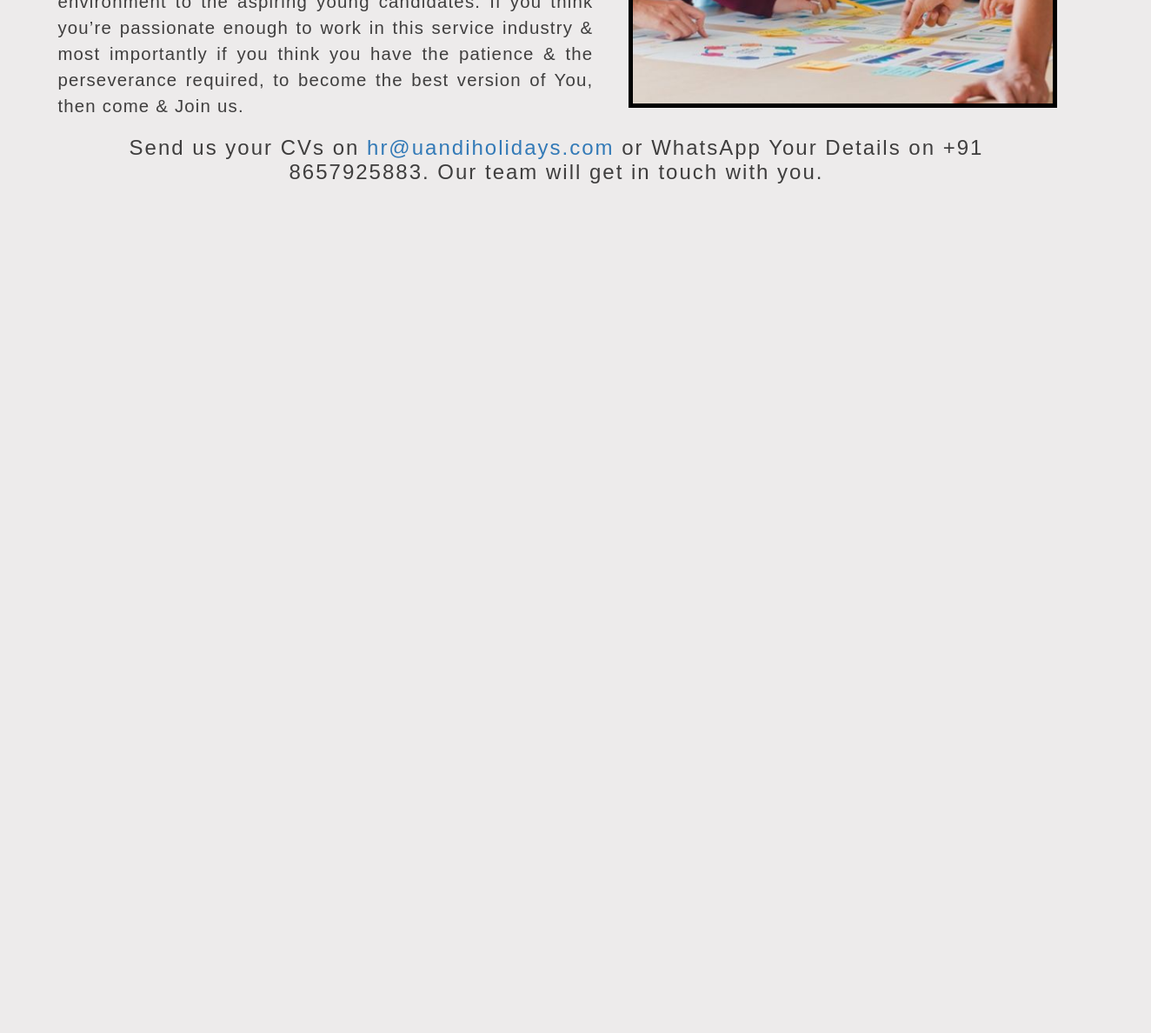
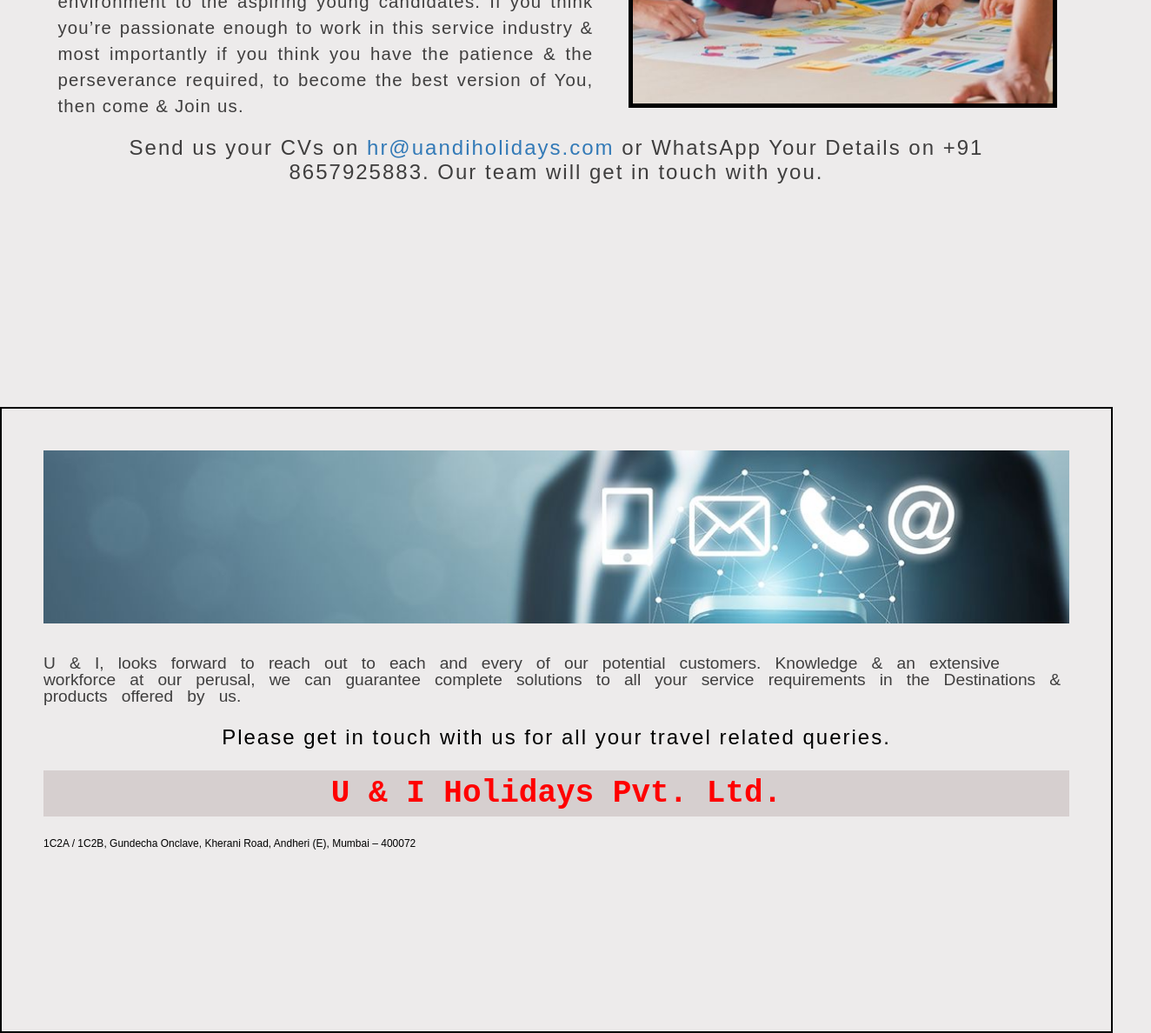
Before and after one commit to Jyotisaini1234/H_-_I_HOLIDAY, a website: page index3.html in a window 1280 px wide. Shown: the part 620-1808 px from the top of the page at 87% size, 1324 px wide, since content can reach past the window. Before the commit the page ends 920 px from the top, so only its background shows below. Drawn offline with Linux system fonts and the light colour scheme.

Commit message:
add contact section part-1

```diff
--- a/SASS/abstracts/_variable.scss
+++ b/SASS/abstracts/_variable.scss
@@ -7,3 +7,4 @@
 $color-black-light: rgb(43, 42, 42);
 $color-font: #3f3e3e;
 $color-blue: #337ab7;
+$color-extra-ligt-grey: rgb(214, 207, 207);
--- a/SASS/components/_careeras.scss
+++ b/SASS/components/_careeras.scss
@@ -136,6 +136,7 @@
       width: 100%;
       height: 18rem;
       margin-top: -8rem;
+      margin-bottom: 6rem;
     }
   }
 }
--- a/SASS/components/_contact.scss
+++ b/SASS/components/_contact.scss
@@ -1,50 +1,51 @@
-// .contact {
-//   background-color: rgba(black, 0.8);
-//   height: 100vh;
-//   width: 100vw;
-//   top: 0;
-//   left: 0;
-//   z-index: 9999;
-//   position: absolute;
-//   //   opacity: 0;
-//   //   visibility: hidden;
-//   transition: all 0.3s;
-//   //   @supports (-webkit-backdrop-filter: blur(10px)) or (back-filter: blur(10px)) {
-//   //     -webkit-backdrop-filter: blur(10px);
-//   //     backdrop-filter: blur(10px);
-//   //     background-color: rgba(black, 0.3);
-//   //     @include respond(Tab-port) {
-//   //       height: 100%;
-//   //       width: 100%;
-//   //     }
-//   //     @include respond(phone) {
-//   //       height: 100%;
-//   //       width: 100%;
-//   //     }
-//   //   }
-
-//   &:target {
-//     opacity: 0;
-//     visibility: visible;
-//   }
-//   &:target &_content {
-//     opacity: 1;
-//     transform: translate(-50%, -50%) scale(1);
-//   }
-// }
 .contact {
-  height: 100vh;
-  width: 100vw;
-  display: block;
-  top: 0%;
-  left: 3.4%;
+  height: 90vh;
+  width: 100%;
+  padding: 4rem;
+  display: grid;
+  border: 2px solid black;
   position: absolute;
-  background-color: $black-color;
-  opacity: 0;
-  &_content {
-    top: 3%;
+  grid-template-rows: repeat(6, 1fr);
+  grid-template-columns: repeat(1, 1fr);
+  margin-top: 14rem;
+  grid-gap: 2rem;
+  &_details_img {
     width: 100%;
-    height: 100%;
-    display: flex;
+    grid-column: 1 / span 1;
+    grid-row: 1/2;
+  }
+  &_details-2 {
+    width: 100%;
+    grid-column: 1 / span 1;
+    grid-row: 2/3;
+    p {
+      font-size: 1.6rem;
+      font-family: sans-serif;
+      line-height: 1.6rem;
+      word-spacing: 0.9rem;
+      color: $color-font;
+      margin-top: 1rem;
+    }
+    h1 {
+      width: 100%;
+      display: flex;
+      align-items: center;
+      justify-content: center;
+      margin-top: 2rem;
+      letter-spacing: 2px;
+      font-family: sans-serif;
+      font-size: 2rem;
+      font-weight: 400;
+    }
+  }
+  &_details-3 {
+    grid-column: 1 / span 1;
+    background-color: $color-extra-ligt-grey;
+    font-size: 3rem;
+    color: red;
+    font-weight: 900;
+    font-family: "Courier New", Courier, monospace !important;
+    padding: 0.5rem 0;
+    text-align: center;
   }
 }
--- a/index3.html
+++ b/index3.html
@@ -59,7 +59,7 @@
                 <a href="index3.html" class="nav-bar nav-bar-link">Careers</a>
               </li>
               <li class="nav-bar nav-bar-item">
-                <a href="#" class="nav-bar nav-bar-link">Contact Us</a>
+                <a href="#contact" class="nav-bar nav-bar-link">Contact Us</a>
               </li>
               <li class="nav-bar nav-bar-item">
                 <a href="#" class="nav-bar nav-bar-link">Subscribe</a>
@@ -100,10 +100,23 @@
       <!-- ////////////////////contact section///////////// -->
 <div class="contact" id="contact">
 
-  <div class="contact_content">
 
-    <div class="contact_left">
-      <img src="img/contact-banner.jpg" alt="contact photo" class="contact_img">
+   <img src="img/contact-banner.jpg" alt="contact photo" class="contact_details_img">
+
+  <div class="contact_details-2">
+   <p class="contact_p">U & I, looks forward to reach out to each and every of our potential customers. Knowledge & an extensive workforce at our perusal, we can guarantee complete solutions to all your service requirements in the Destinations & products offered by us.</p>
+    <h1 class="heading-2">Please get in touch with us for all your travel related queries.</h1>
+  </div>
+   <div class="contact_details-3">
+    U & I Holidays Pvt. Ltd.
+    </div>
+     <div class="contact_details4">
+      <span>1C2A / 1C2B, Gundecha Onclave, Kherani Road, Andheri (E), Mumbai – 400072</span>
+      <div class="contact_details4 details4-map"></div>
+    </div>
+    <div class="contact_details5">
+    </div>
+     <div class="contact_details6">
     </div>
 
 </div>
```
Also changed, not shown: package.json (+11 -2 lines), CSS/style.comp.css (added), CSS/style.css, 1 other file.
